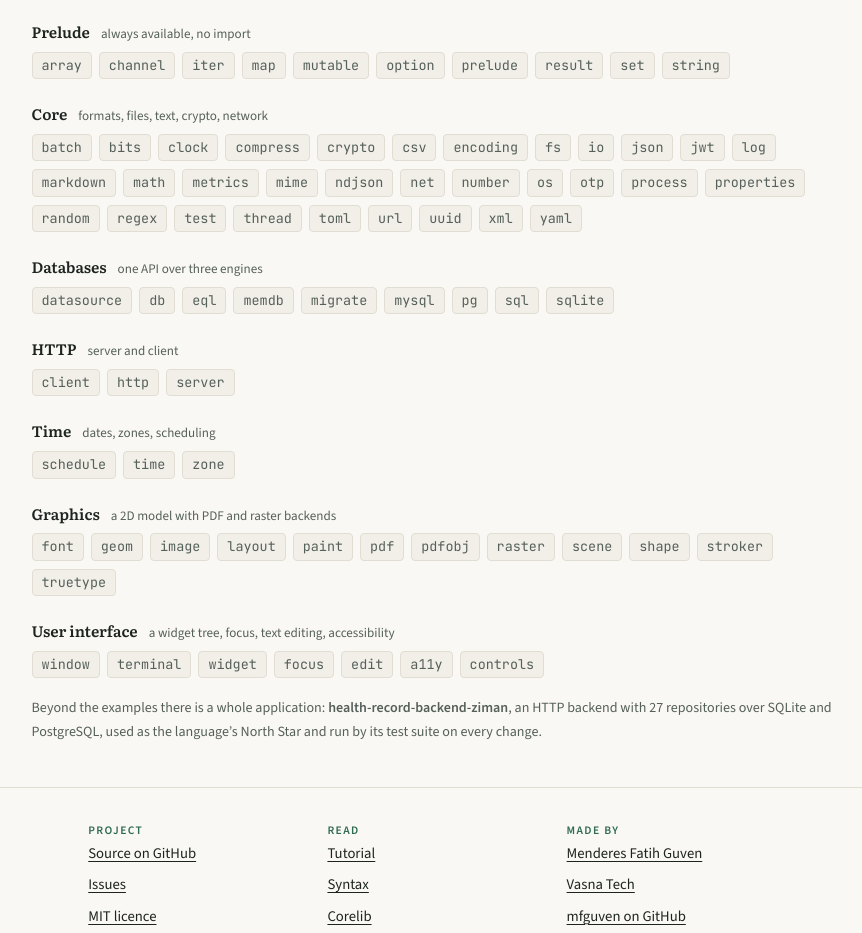
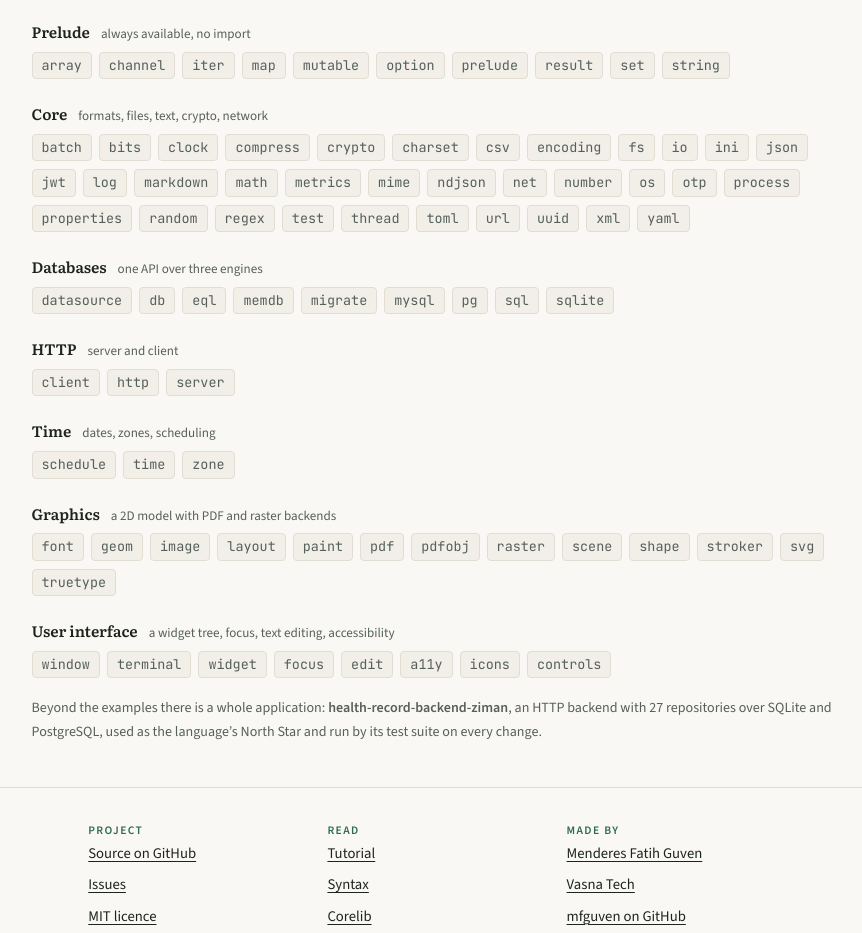
Before and after one commit to vasnatech/ziman, a plain HTML site: page websites/ziman.dev/index.html in a window 1280 px wide. Shown: the part 4881-5814 px from the top of the page, without its empty margins (206-1068 px from the left). Drawn offline with nearby package versions, Linux system fonts and the light colour scheme.

Commit message:
fix(docs): the site lists the four examples added today, and make check says so
**The ziman.dev deploy has been failing since this morning**, and the push that
would have told me was the one that fixed something else. `check_site.py`
asserts the page links every worked example; a day's work added four
(`charset`, `ini`, `svg`, `icons`) and the page listed none of them, so every
deploy triggered by `docs/lib/examples/**` went red.

The links are in. **And the check that would have caught it before the push now
runs in `make check`**, through `site-check` in `docs-check`.

`websites/README.md` said in as many words that `make check` does not look at
`websites/` -- a deliberate choice when the site was three static files that
nothing in the repository could invalidate. That stopped being true the moment
the page started making claims about the repository: which examples exist,
which program the taste is. A gate that only runs at deploy time reports after
the push, which is how four of them went red in a row without anyone noticing.

Co-Authored-By: Claude Opus 5 <noreply@anthropic.com>

```diff
--- a/websites/ziman.dev/index.html
+++ b/websites/ziman.dev/index.html
@@ -452,10 +452,12 @@ hello, ziman</pre>
         <li><a href="https://github.com/vasnatech/ziman/blob/main/docs/lib/examples/core/clock_example.zm">clock</a></li>
         <li><a href="https://github.com/vasnatech/ziman/blob/main/docs/lib/examples/core/compress_example.zm">compress</a></li>
         <li><a href="https://github.com/vasnatech/ziman/blob/main/docs/lib/examples/core/crypto_example.zm">crypto</a></li>
+        <li><a href="https://github.com/vasnatech/ziman/blob/main/docs/lib/examples/core/charset_example.zm">charset</a></li>
         <li><a href="https://github.com/vasnatech/ziman/blob/main/docs/lib/examples/core/csv_example.zm">csv</a></li>
         <li><a href="https://github.com/vasnatech/ziman/blob/main/docs/lib/examples/core/encoding_example.zm">encoding</a></li>
         <li><a href="https://github.com/vasnatech/ziman/blob/main/docs/lib/examples/core/fs_example.zm">fs</a></li>
         <li><a href="https://github.com/vasnatech/ziman/blob/main/docs/lib/examples/core/io_example.zm">io</a></li>
+        <li><a href="https://github.com/vasnatech/ziman/blob/main/docs/lib/examples/core/ini_example.zm">ini</a></li>
         <li><a href="https://github.com/vasnatech/ziman/blob/main/docs/lib/examples/core/json_example.zm">json</a></li>
         <li><a href="https://github.com/vasnatech/ziman/blob/main/docs/lib/examples/core/jwt_example.zm">jwt</a></li>
         <li><a href="https://github.com/vasnatech/ziman/blob/main/docs/lib/examples/core/log_example.zm">log</a></li>
@@ -525,6 +527,7 @@ hello, ziman</pre>
         <li><a href="https://github.com/vasnatech/ziman/blob/main/docs/lib/examples/graphics/scene_example.zm">scene</a></li>
         <li><a href="https://github.com/vasnatech/ziman/blob/main/docs/lib/examples/graphics/shape_example.zm">shape</a></li>
         <li><a href="https://github.com/vasnatech/ziman/blob/main/docs/lib/examples/graphics/stroker_example.zm">stroker</a></li>
+        <li><a href="https://github.com/vasnatech/ziman/blob/main/docs/lib/examples/graphics/svg_example.zm">svg</a></li>
         <li><a href="https://github.com/vasnatech/ziman/blob/main/docs/lib/examples/graphics/truetype_example.zm">truetype</a></li>
       </ul>
       <div class="example-group">
@@ -537,6 +540,7 @@ hello, ziman</pre>
         <li><a href="https://github.com/vasnatech/ziman/blob/main/docs/lib/examples/ui/focus_example.zm">focus</a></li>
         <li><a href="https://github.com/vasnatech/ziman/blob/main/docs/lib/examples/ui/edit_example.zm">edit</a></li>
         <li><a href="https://github.com/vasnatech/ziman/blob/main/docs/lib/examples/ui/a11y_example.zm">a11y</a></li>
+        <li><a href="https://github.com/vasnatech/ziman/blob/main/docs/lib/examples/ui/icons_example.zm">icons</a></li>
         <li><a href="https://github.com/vasnatech/ziman/blob/main/docs/lib/examples/ui/controls_example.zm">controls</a></li>
       </ul>
     <p class="caption" style="margin-top:18px">
```
Also changed, not shown: websites/README.md, 2 other files.
